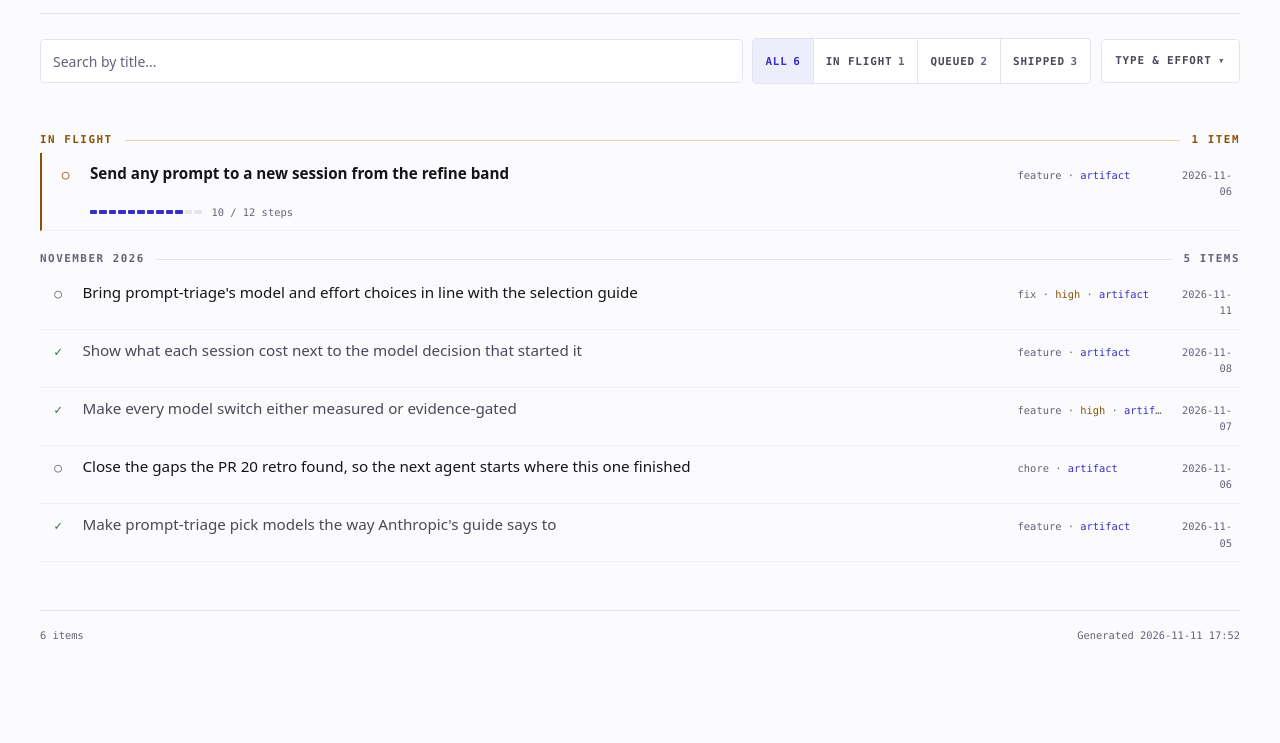
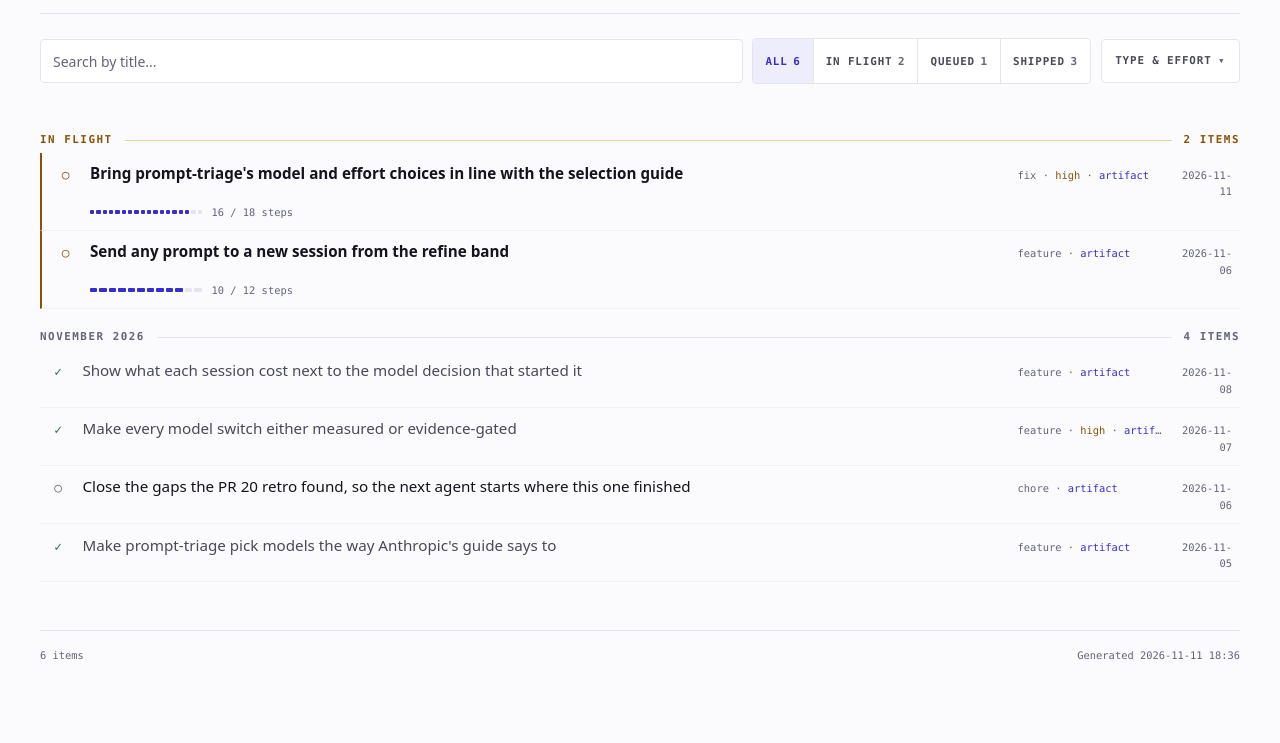
Before and after one commit to shawn-sandy/prompt-triage, a plain HTML site: page docs/plans/index.html in a window 1280 px wide. Shown: the part 147-890 px from the top of the page. Drawn offline with Linux system fonts and the light colour scheme.

Commit message:
docs: regenerate the plans gallery so the plan card shows in-progress

```diff
--- a/docs/plans/index.html
+++ b/docs/plans/index.html
@@ -558,6 +558,7 @@
         <nav class="tabs" aria-label="Collections">
           <a href="index.html" aria-current="page">Plans<span class="n">6</span></a>
           <a href="../prototypes/index.html" >Prototypes<span class="n">1</span></a>
+          <a href="../artifacts/index.html" >Artifacts<span class="n">2</span></a>
         </nav>
       </div>
     </header>
@@ -635,20 +636,21 @@
 
     <div class="visible-count" id="visibleCount" aria-live="polite"></div>
 
-    <div class="gallery-grid" id="galleryGrid"><a class="gallery-card" href="https://claude.ai/artifact/Q9ZN1Fr8DFDJGmjNqrPyu8" target="_blank" rel="noopener"
+    <div class="gallery-grid" id="galleryGrid"><a class="gallery-card" href="https://claude.ai/artifact/UzkXN4LLbz2fUEZ7jNqffY" target="_blank" rel="noopener"
+   data-local="update-model-choices-from-selection-guide" data-status="in-progress" data-type="fix" data-effort="high" data-month="2026-11" data-title="bring prompt-triage&#x27;s model and effort choices in line with the selection guide" data-steps-done="16" data-steps-total="18">
+  <span class="glyph" aria-hidden="true">&#9675;</span><span class="sr-only">in progress</span>
+  <span class="r-title">Bring prompt-triage&#x27;s model and effort choices in line with the selection guide</span>
+  <span class="r-meta">fix &middot; <span class="hi">high</span> &middot; <span class="artifact-chip" title="Published to claude.ai — no local file in this repo">artifact</span></span>
+  <span class="r-date">2026-11-11</span>
+  <span class="r-steps">16 / 18 steps</span><span class="sr-only"> (opens on claude.ai)</span>
+</a>
+<a class="gallery-card" href="https://claude.ai/artifact/Q9ZN1Fr8DFDJGmjNqrPyu8" target="_blank" rel="noopener"
    data-local="add-new-session-band-picker" data-status="in-progress" data-type="feature" data-effort="" data-month="2026-11" data-title="send any prompt to a new session from the refine band" data-steps-done="10" data-steps-total="12">
   <span class="glyph" aria-hidden="true">&#9675;</span><span class="sr-only">in progress</span>
   <span class="r-title">Send any prompt to a new session from the refine band</span>
   <span class="r-meta">feature &middot; <span class="artifact-chip" title="Published to claude.ai — no local file in this repo">artifact</span></span>
   <span class="r-date">2026-11-06</span>
   <span class="r-steps">10 / 12 steps</span><span class="sr-only"> (opens on claude.ai)</span>
-</a>
-<a class="gallery-card" href="https://claude.ai/artifact/UzkXN4LLbz2fUEZ7jNqffY" target="_blank" rel="noopener"
-   data-local="update-model-choices-from-selection-guide" data-status="todo" data-type="fix" data-effort="high" data-month="2026-11" data-title="bring prompt-triage&#x27;s model and effort choices in line with the selection guide" data-steps-done="0" data-steps-total="18">
-  <span class="glyph" aria-hidden="true">&#9675;</span><span class="sr-only">todo</span>
-  <span class="r-title">Bring prompt-triage&#x27;s model and effort choices in line with the selection guide</span>
-  <span class="r-meta">fix &middot; <span class="hi">high</span> &middot; <span class="artifact-chip" title="Published to claude.ai — no local file in this repo">artifact</span></span>
-  <span class="r-date">2026-11-11</span><span class="sr-only"> (opens on claude.ai)</span>
 </a>
 <a class="gallery-card" href="https://claude.ai/artifact/Mivmv8KEg8YPZix498MUX4" target="_blank" rel="noopener"
    data-local="add-session-cost-to-decision-log" data-status="completed" data-type="feature" data-effort="" data-month="2026-11" data-title="show what each session cost next to the model decision that started it" data-steps-done="10" data-steps-total="10">
@@ -683,7 +685,7 @@
 
     <div class="gallery-footer">
       <span>6 items</span>
-      <span>Generated 2026-11-11 17:52</span>
+      <span>Generated 2026-11-11 18:36</span>
     </div>
 
     <script>
```
